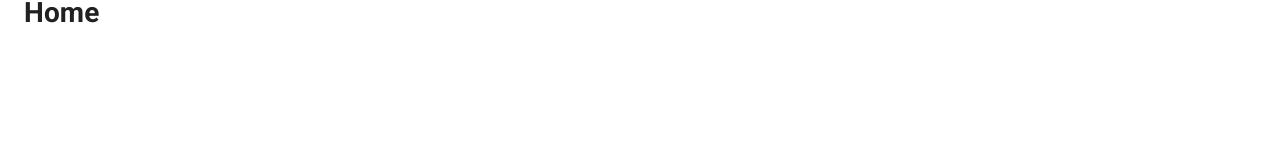
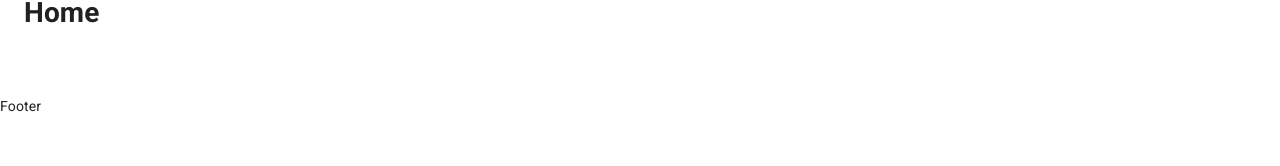
Before and after one commit to manhoang2101/react-typescript, a React (Create React App) app: page / in a window 1280 px wide. Shown: the part 114-280 px from the top of the page. Built offline with nearby package versions, Linux system fonts and the light colour scheme.

Commit message:
Add footer

```diff
--- a/src/components/master/footer.component.tsx
+++ b/src/components/master/footer.component.tsx
@@ -14,7 +14,7 @@ export class FooterComponent extends React.Component<PropsAppHeader> {
     }
   };
   render() {
-    return <div ref={this.refCallback}> </div>;
+    return <div ref={this.refCallback}> Footer</div>;
   }
 }
 export default withStyles(style)(FooterComponent);
```
